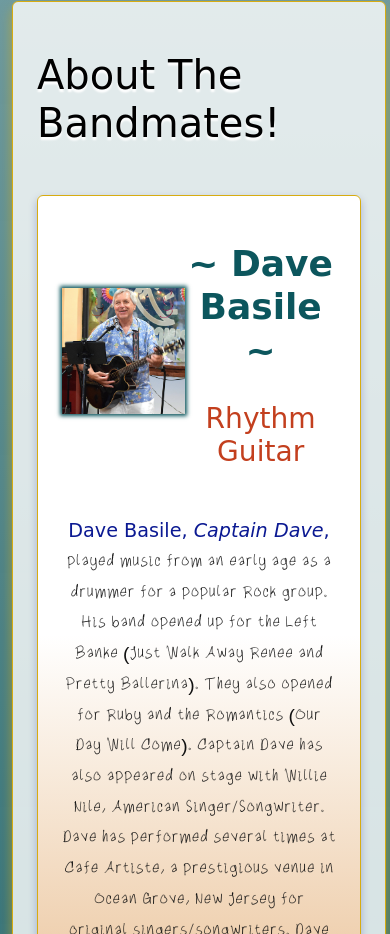
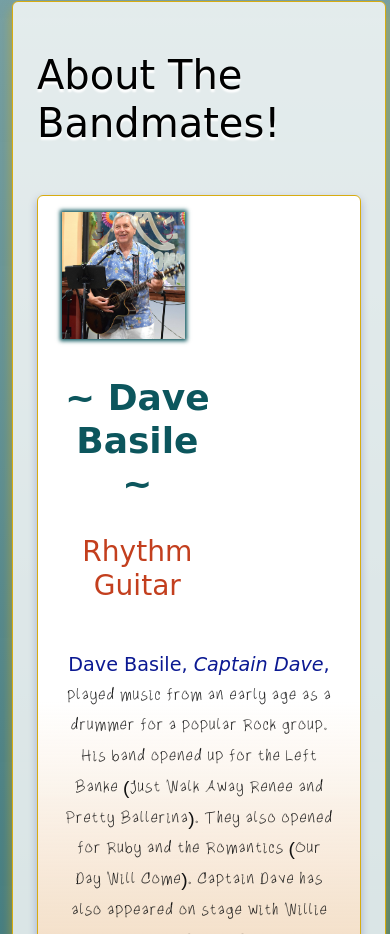
Before and after one commit to claireccody/captDaveHT, a plain HTML site: page index.html in a window 390 px wide. Shown: the part 2650-3584 px from the top of the page. Drawn offline with Linux system fonts and the light colour scheme.

Commit message:
Update index.html

```diff
--- a/index.html
+++ b/index.html
@@ -267,6 +267,11 @@
         padding: 8px;
         margin: 0 4px;
       }
+            .mem__head{
+        display: flex;
+        flex-direction: column;
+
+    }
 
 
     }
```
